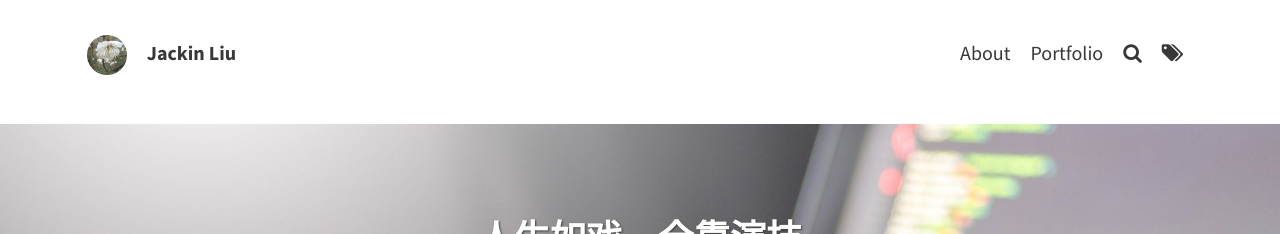
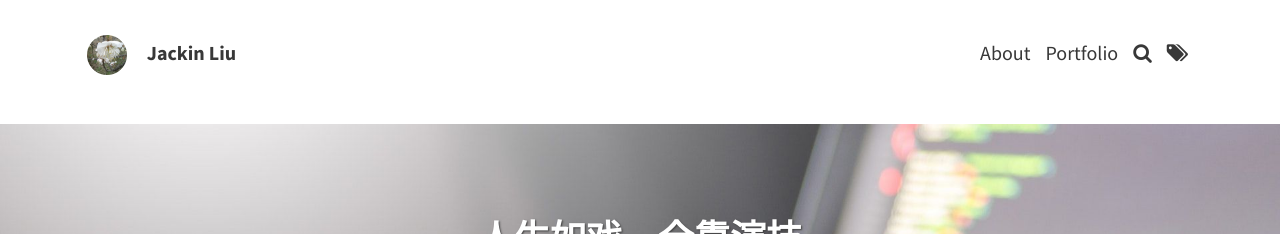
Before and after one commit to LiuJQ/LiuJQ.github.io, a Jekyll site: the page built from index.html, in a window 1280 px wide. Shown: the top 234 px of the page. Built offline with Jekyll 4.4.1, drawn with Linux system fonts in a browser that asks for light colours; the list of posts is cut into pages by our own code.

Commit message:
update navbar margin

```diff
--- a/_sass/includes/_navbar.scss
+++ b/_sass/includes/_navbar.scss
@@ -43,7 +43,7 @@
         li {
             display: inline;
             float: left;
-            margin-right: 1em;
+            margin-right: 0.75em;
         }
         a {
             &:hover {
```
